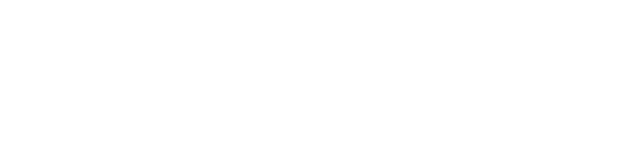
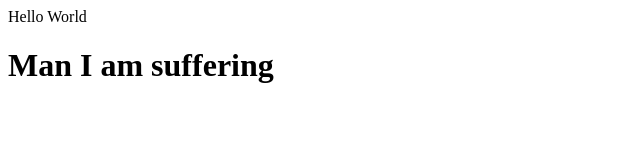
Before and after one commit to khantmhtoo/Practicing-Github, a plain HTML site: page index.html in a window 1280 px wide. Shown: the whole page, without its empty margins (0-640 px from the left). Drawn offline with Linux system fonts and the light colour scheme.

Commit message:
minor changes

```diff
--- a/index.html
+++ b/index.html
@@ -7,6 +7,7 @@
     <title>Document</title>
 </head>
 <body>
-
+    <main><header>Hello World</header></main>
+    <div><h1>Man I am suffering</h1></div>
 </body>
 </html>
```
